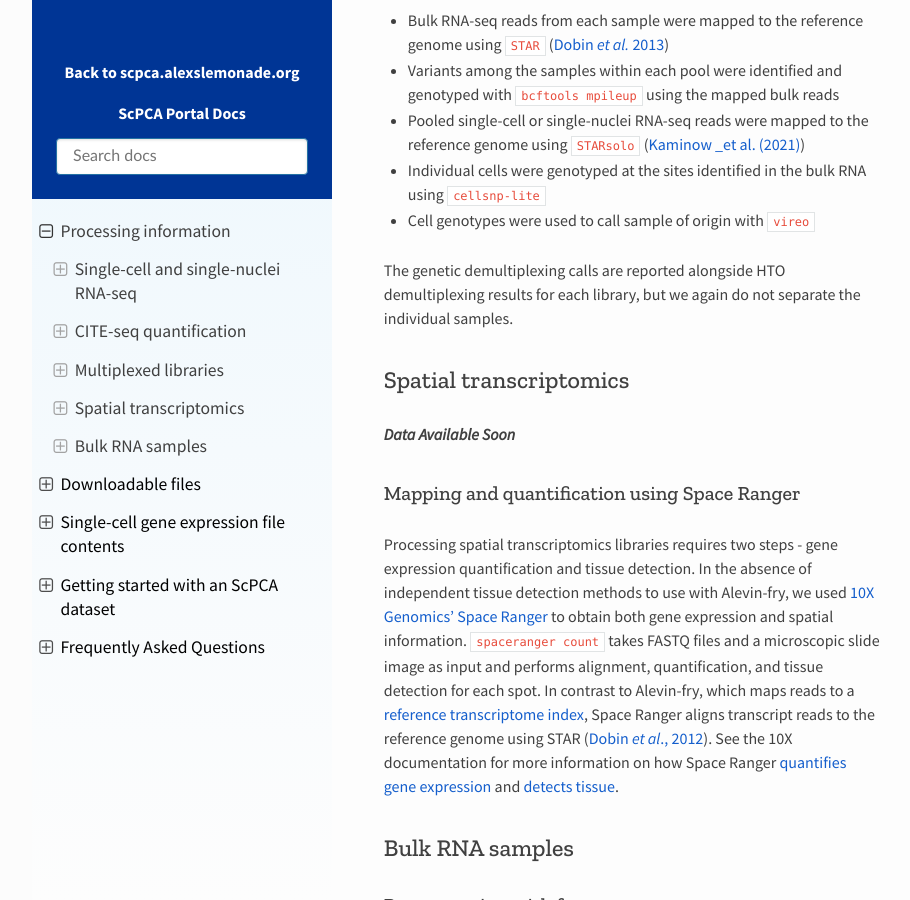
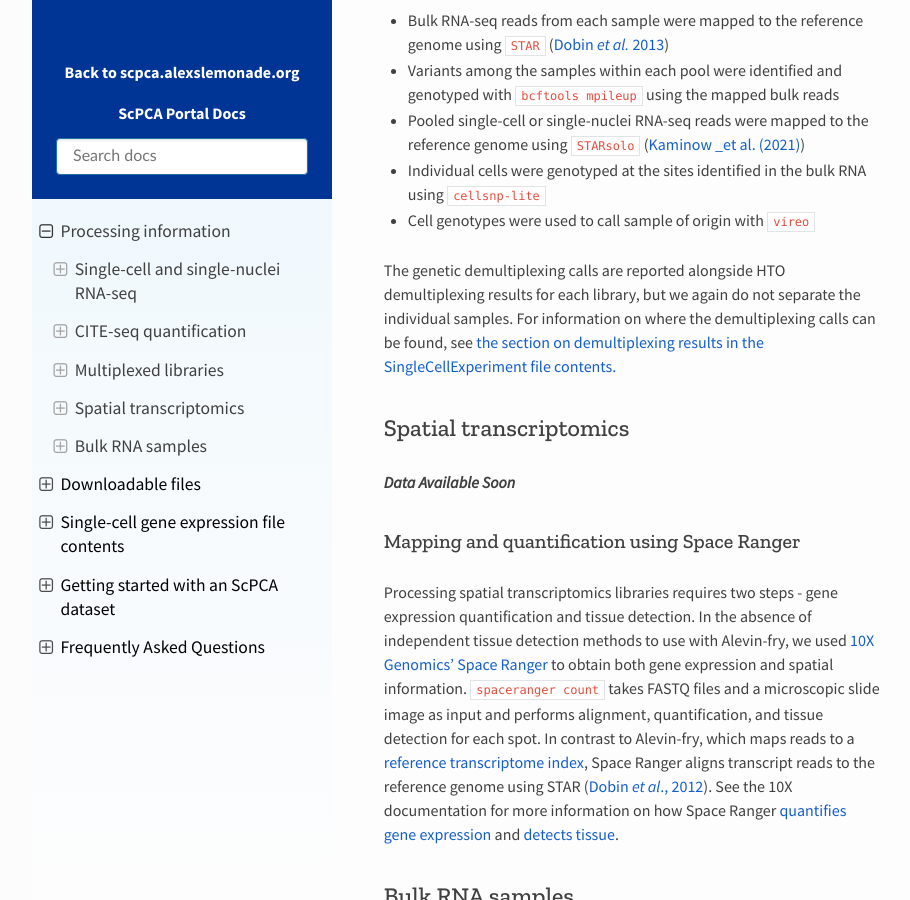
Before and after one commit to DongzeHE/scpca-docs, a Sphinx documentation site: the page built from docs/processing_information.md, in a window 1280 px wide and 900 px high, scrolled down 3980 px. Shown: the whole window, without its empty margins (158-1068 px from the left). Built offline with Sphinx 7.4.7 and the Read the Docs theme 2.0.0, drawn with Linux system fonts in a browser that asks for light colours.

Commit message:
add link to demultiplexing results of sce contents

```diff
--- a/docs/processing_information.md
+++ b/docs/processing_information.md
@@ -103,6 +103,7 @@ For multiplex libraries where bulk RNA-seq data is available for the individual
 - Cell genotypes were used to call sample of origin with [`vireo`](https://vireosnp.readthedocs.io)
 
 The genetic demultiplexing calls are reported alongside HTO demultiplexing results for each library, but we again do not separate the individual samples.
+For information on where the demultiplexing calls can be found, see {ref}`the section on demultiplexing results in the  SingleCellExperiment file contents. <sce_file_contents:demultiplexing results>`
 
 
 ## Spatial transcriptomics
```
